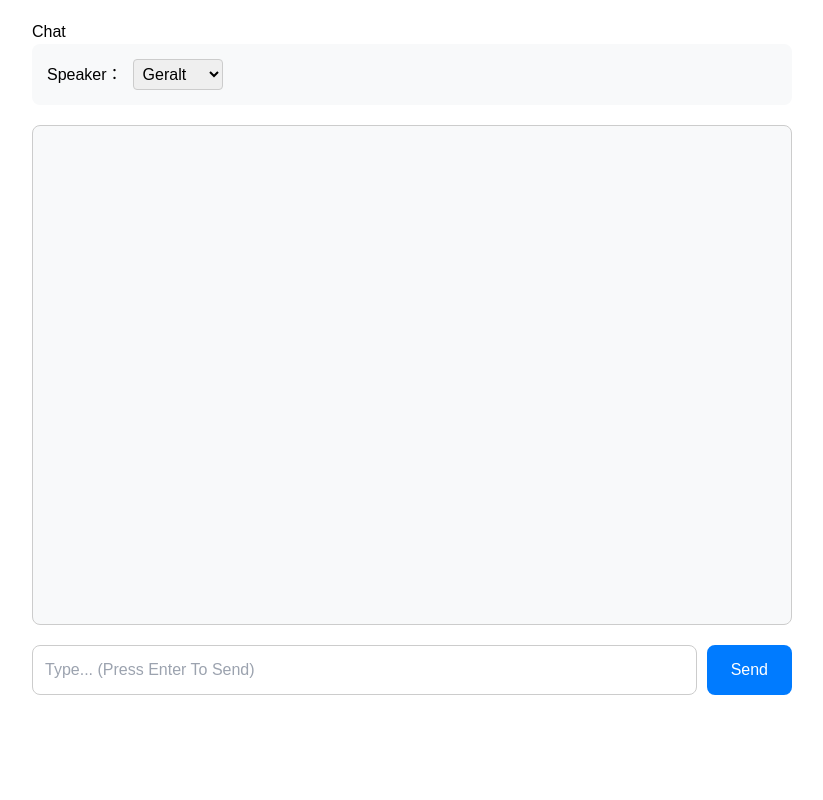
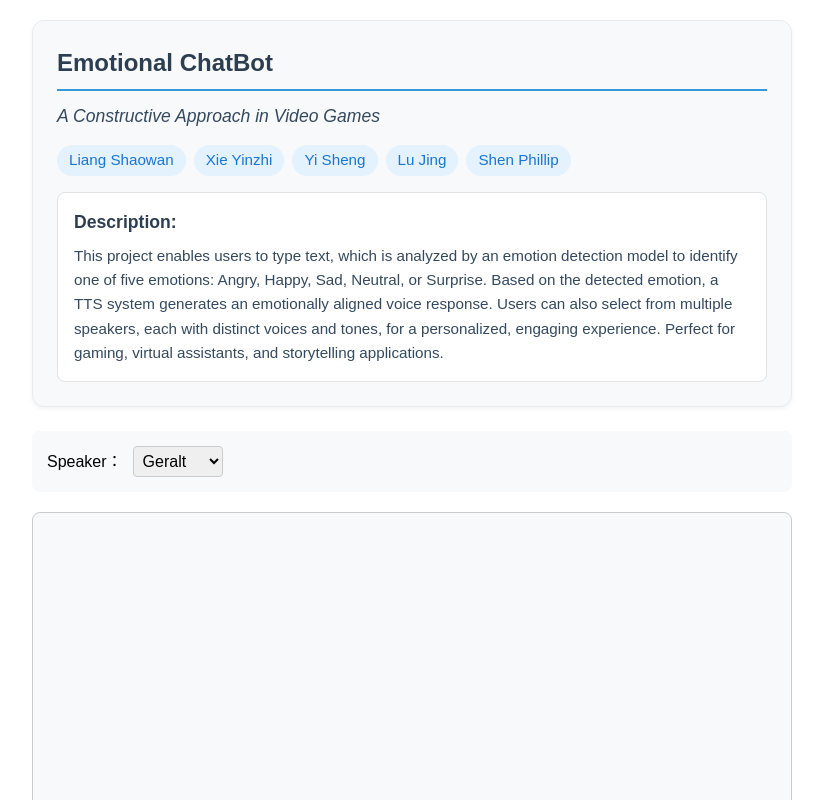
Before and after one commit to shaowanwan/gpt-voice-front, a Next.js app: page /chat in a window 1280 px wide. Shown: the top 800 px of the page, without its empty margins (228-1051 px from the left). Built offline with nearby package versions, Linux system fonts and the light colour scheme.

Commit message:
加上项目描述

```diff
--- a/src/app/chat/page.js
+++ b/src/app/chat/page.js
@@ -117,8 +117,71 @@ export default function Chat() {
     };
 
     return (
-        <div style={{ padding: '20px', fontFamily: 'Arial', maxWidth: '800px', margin: '0 auto' }}>
-            <h1>Chat</h1>
+        <div style={{padding: '20px', fontFamily: 'Arial', maxWidth: '800px', margin: '0 auto'}}>
+            <div style={{
+                marginBottom: '24px',
+                padding: '24px',
+                backgroundColor: '#f8f9fa',
+                borderRadius: '12px',
+                border: '1px solid #e9ecef',
+                boxShadow: '0 2px 4px rgba(0,0,0,0.05)'
+            }}>
+                <h2 style={{
+                    fontSize: '1.5rem',
+                    fontWeight: 'bold',
+                    marginBottom: '12px',
+                    color: '#2c3e50',
+                    borderBottom: '2px solid #3498db',
+                    paddingBottom: '8px'
+                }}>Emotional ChatBot</h2>
+
+                <p style={{
+                    fontSize: '1.1rem',
+                    color: '#34495e',
+                    marginBottom: '16px',
+                    fontStyle: 'italic'
+                }}>A Constructive Approach in Video Games</p>
+
+                <ul style={{
+                    listStyle: 'none',
+                    padding: '0',
+                    margin: '16px 0',
+                    display: 'flex',
+                    flexWrap: 'wrap',
+                    gap: '8px'
+                }}>
+                    {['Liang Shaowan', 'Xie Yinzhi', 'Yi Sheng', 'Lu Jing', 'Shen Phillip'].map(name => (
+                        <li style={{
+                            padding: '4px 12px',
+                            backgroundColor: '#e3f2fd',
+                            borderRadius: '16px',
+                            color: '#1976d2',
+                            fontSize: '0.95rem'
+                        }}>{name}</li>
+                    ))}
+                </ul>
+
+                <div style={{
+                    marginTop: '16px',
+                    backgroundColor: 'white',
+                    padding: '16px',
+                    borderRadius: '8px',
+                    border: '1px solid #e3e3e3'
+                }}>
+                    <strong style={{
+                        display: 'block',
+                        marginBottom: '8px',
+                        color: '#2c3e50',
+                        fontSize: '1.1rem'
+                    }}>Description:</strong>
+                    <p style={{
+                        lineHeight: '1.6',
+                        color: '#34495e',
+                        fontSize: '0.95rem'
+                    }}>This project enables users to type text, which is analyzed by an emotion detection model to identify one of five emotions: Angry, Happy, Sad, Neutral, or Surprise. Based on the detected emotion, a TTS system generates an emotionally aligned voice response. Users can also select from multiple speakers, each with distinct voices and tones, for a personalized, engaging experience. Perfect for gaming, virtual assistants, and storytelling applications.</p>
+                </div>
+            </div>
+
             {/* 控制面板 */}
             <div style={{
                 marginBottom: '20px',
@@ -129,7 +192,7 @@ export default function Chat() {
                 gap: '20px'
             }}>
                 <div>
-                    <label style={{ marginRight: '10px' }}>Speaker：</label>
+                    <label style={{marginRight: '10px'}}>Speaker：</label>
                     <select
                         value={speaker}
                         onChange={(e) => setSpeaker(Number(e.target.value))}
@@ -176,10 +239,10 @@ export default function Chat() {
                                 boxShadow: '0 1px 2px rgba(0,0,0,0.1)',
                             }}
                         >
-                            <div style={{ fontWeight: 'bold', marginBottom: '4px' }}>
+                            <div style={{fontWeight: 'bold', marginBottom: '4px'}}>
                                 {msg.role === 'user' ? 'User' : msg.speakerName}
                             </div>
-                            <div style={{ wordBreak: 'break-word' }}>{msg.content}</div>
+                            <div style={{wordBreak: 'break-word'}}>{msg.content}</div>
                             {msg.audioPath && (
                                 <button
                                     onClick={() => playAudio(msg.audioPath)}
@@ -202,7 +265,7 @@ export default function Chat() {
                     </div>
                 ))}
             </div>
-            <div style={{ display: 'flex', gap: '10px' }}>
+            <div style={{display: 'flex', gap: '10px'}}>
                 <input
                     type="text"
                     value={input}
@@ -237,7 +300,7 @@ export default function Chat() {
             </div>
             <audio
                 ref={audioRef}
-                style={{ display: 'none' }}
+                style={{display: 'none'}}
                 controls
                 preload="auto"
             />
```
Also changed, not shown: public/34801733768600_.pic.jpg (added).
